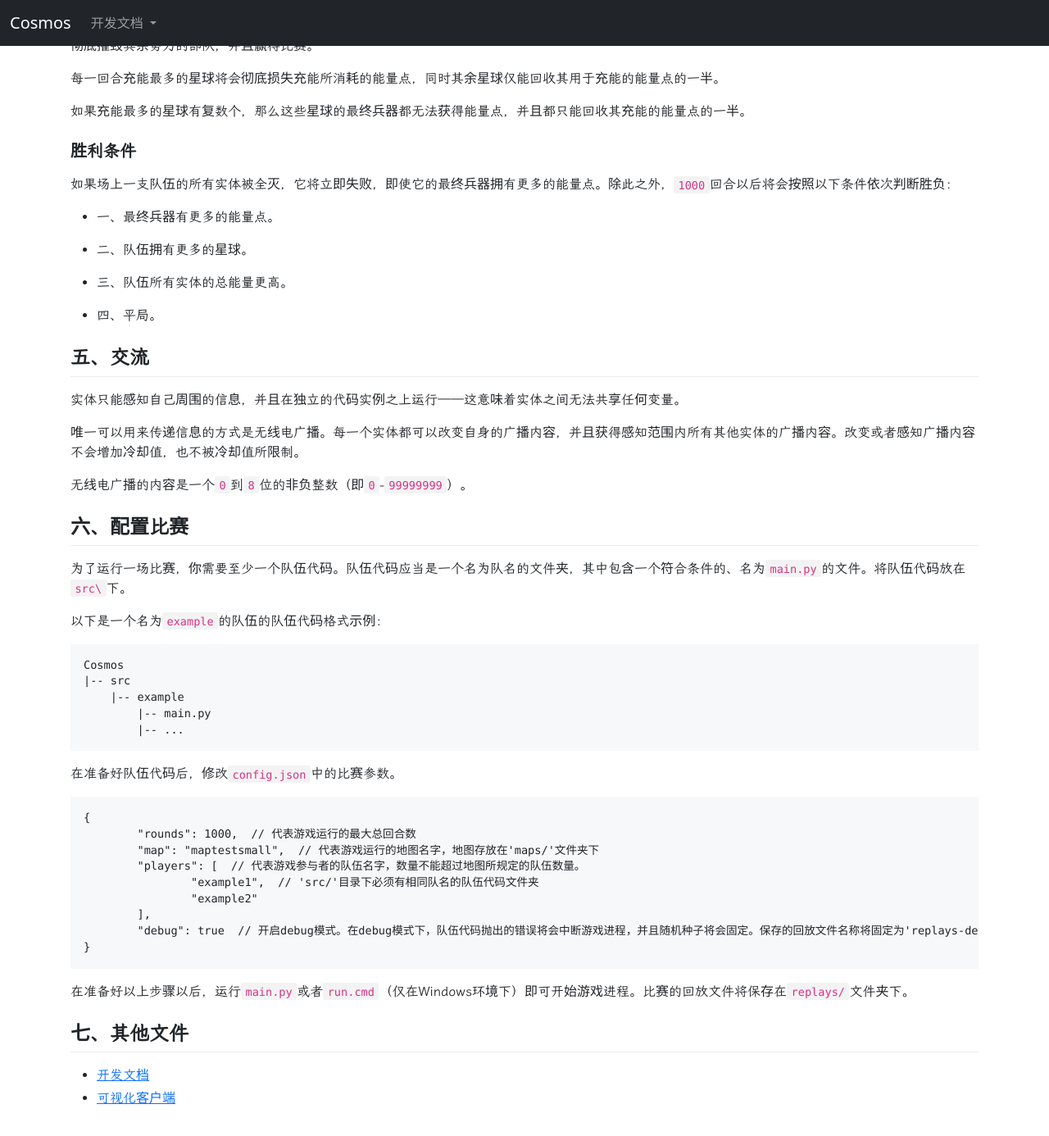
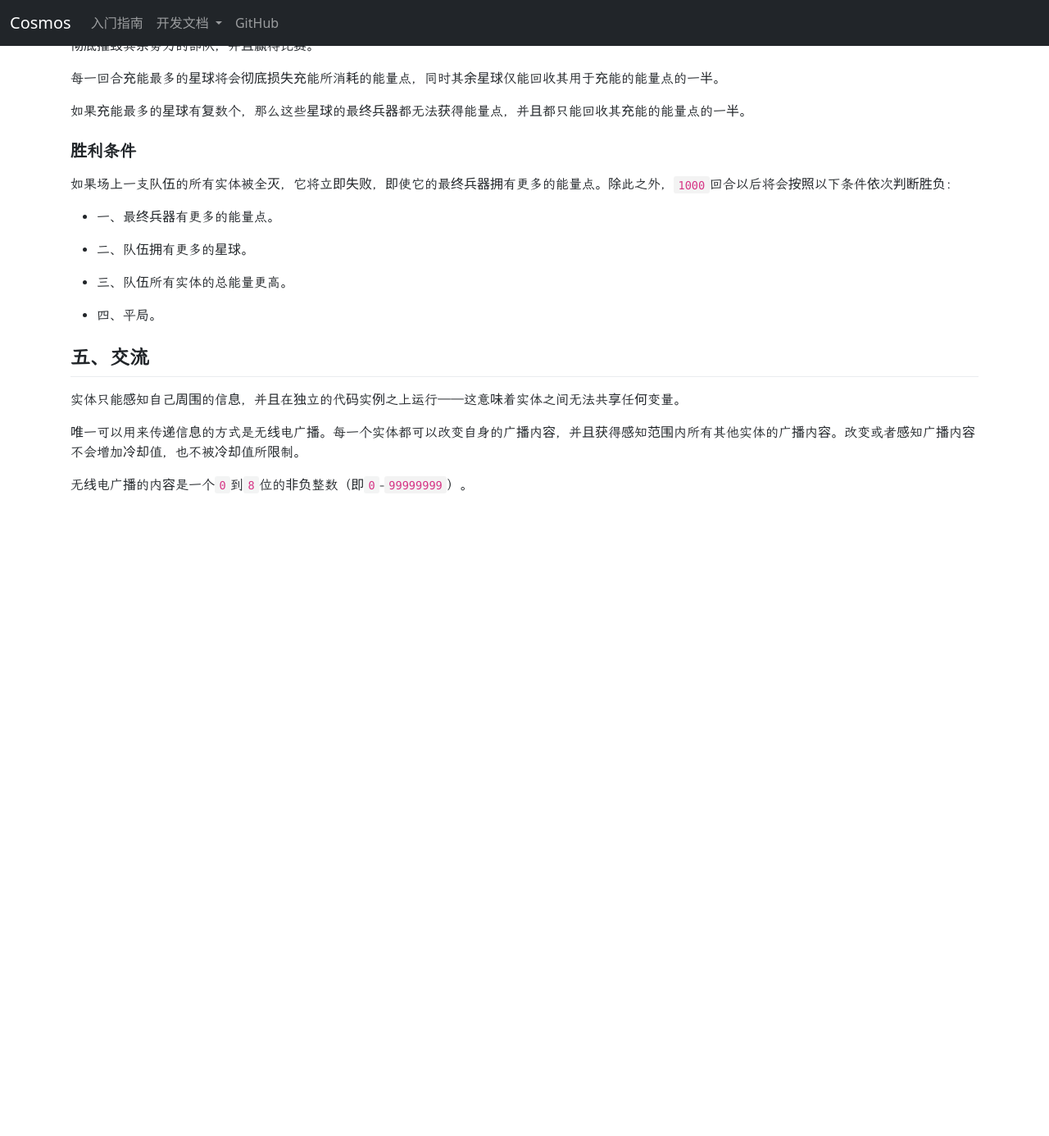
Before and after one commit to NGMAAAYO/Cosmos, a Jekyll site: the page built from README.md, in a window 1280 px wide and 1400 px high, scrolled down 3855 px. Shown: the top 1386 px of the window at 82% size. Built offline with Jekyll 4.4.1, drawn with Linux system fonts in a browser that asks for light colours; some web fonts are replaced; our own code applies the rules of GitHub Pages for plain Markdown files; comment, search, counter and statistics services are not loaded; after the commit the page ends 4507 px from its top, so only the background shows below that.

Commit message:
update ui

````diff
--- a/README.md
+++ b/README.md
@@ -180,37 +180,3 @@
 唯一可以用来传递信息的方式是无线电广播。每一个实体都可以改变自身的广播内容，并且获得感知范围内所有其他实体的广播内容。改变或者感知广播内容不会增加冷却值，也不被冷却值所限制。
 
 无线电广播的内容是一个`0`到`8`位的非负整数（即`0`-`99999999`）。
-
-## 六、配置比赛
-
-为了运行一场比赛，你需要至少一个队伍代码。队伍代码应当是一个名为队名的文件夹，其中包含一个符合条件的、名为`main.py`的文件。将队伍代码放在`src\`下。
-
-以下是一个名为`example`的队伍的队伍代码格式示例：
-
-```
-Cosmos
-|-- src
-    |-- example
-        |-- main.py
-        |-- ...
-```
-在准备好队伍代码后，修改`config.json`中的比赛参数。
-
-```
-{
-	"rounds": 1000,  // 代表游戏运行的最大总回合数
-	"map": "maptestsmall",  // 代表游戏运行的地图名字，地图存放在'maps/'文件夹下
-	"players": [  // 代表游戏参与者的队伍名字，数量不能超过地图所规定的队伍数量。
-		"example1",  // 'src/'目录下必须有相同队名的队伍代码文件夹
-		"example2"
-	],
-	"debug": true  // 开启debug模式。在debug模式下，队伍代码抛出的错误将会中断游戏进程，并且随机种子将会固定。保存的回放文件名称将固定为'replays-debug.rpl'
-}
-```
-
-在准备好以上步骤以后，运行`main.py`或者`run.cmd`（仅在Windows环境下）即可开始游戏进程。比赛的回放文件将保存在`replays/`文件夹下。
-
-## 七、其他文件
-
-- [开发文档](/documents/)
-- [可视化客户端](https://github.com/NGMAAAYO/Cosmos-Client)
--- a/_layouts/default.html
+++ b/_layouts/default.html
@@ -30,6 +30,7 @@
             </button>
             <div class="collapse navbar-collapse" id="navbarNav">
               <ul class="navbar-nav me-auto">
+                <li class="nav-item"><a class="nav-link" href="/brief.html">入门指南</a></li>
                 <li class="nav-item dropdown ms-auto d-none d-md-block">
                   <a class="nav-link dropdown-toggle" href="#" role="button" data-bs-toggle="dropdown" aria-expanded="false">
                     开发文档
@@ -43,6 +44,7 @@
                     <li><a class="dropdown-item" href="/documents/Team.html">Team</a></li>
                   </ul>
                 </li>
+                <li class="nav-item"><a class="nav-link" href="https://github.com/NGMAAAYO/Cosmos/">GitHub</a></li>
               </ul>
             </div>
           </div>
````
